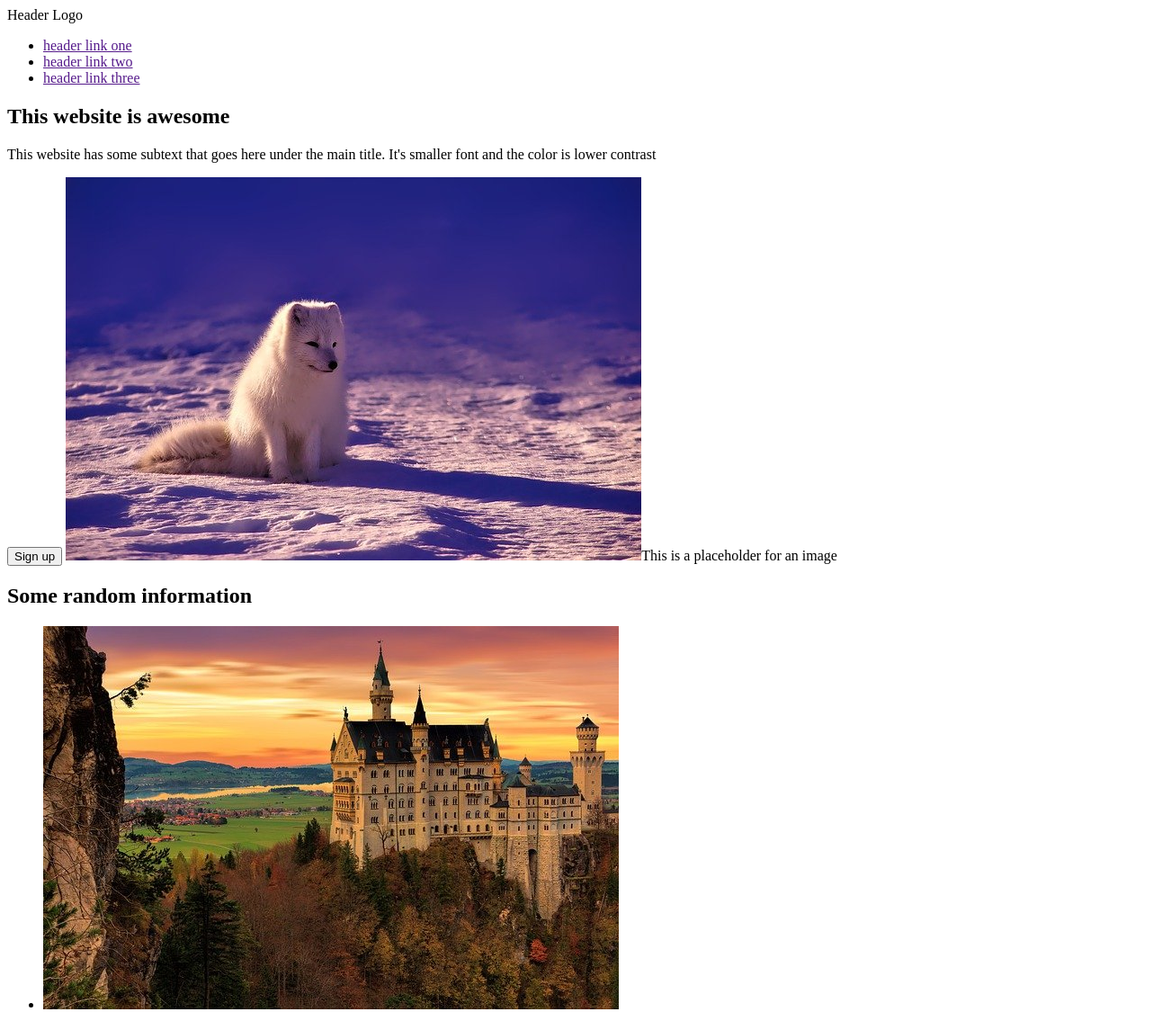
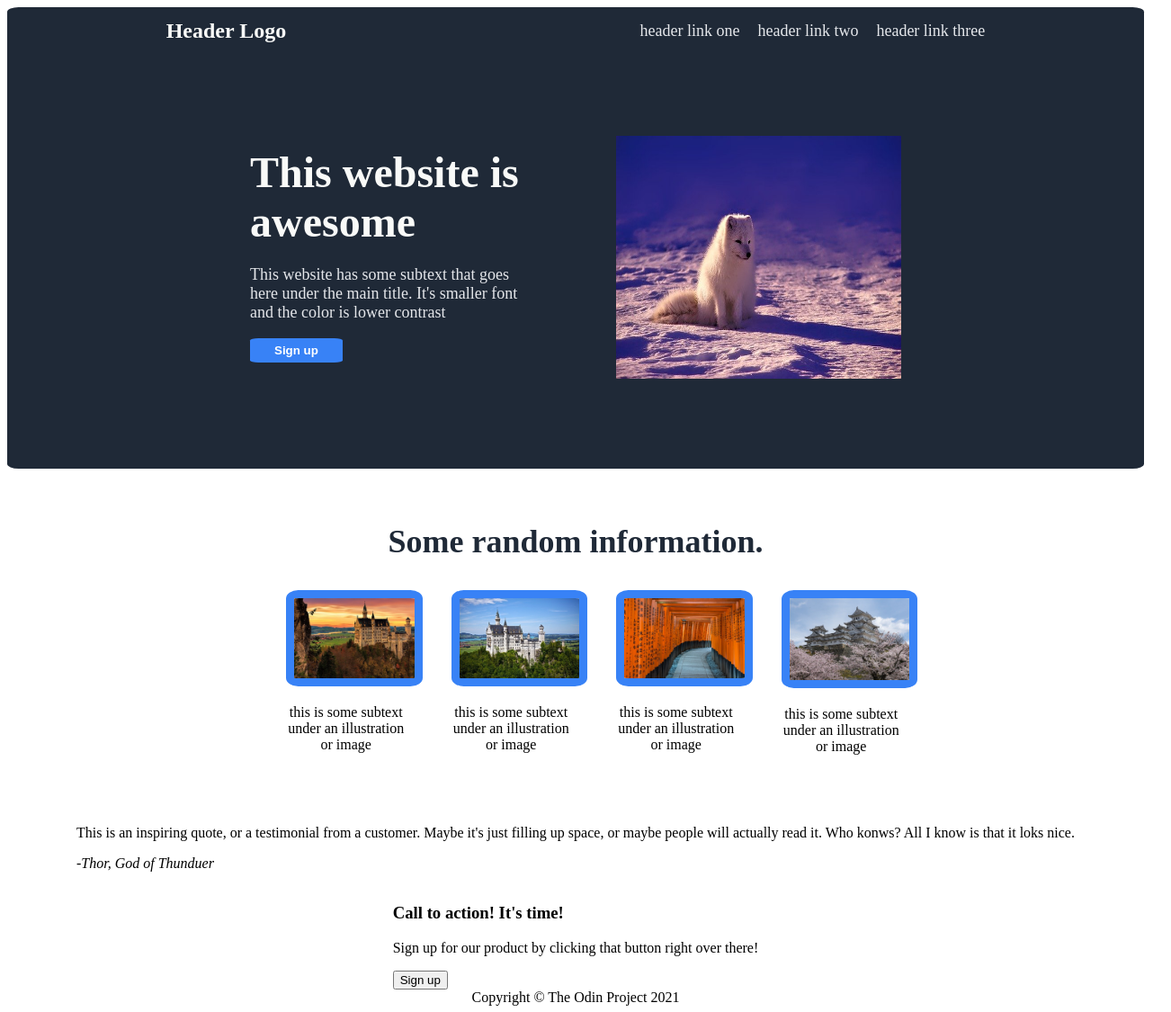
Before and after one commit to matthewnolancintron/Landing-Page, a plain HTML site: page index.html in a window 1280 px wide. Shown: the top 1125 px of the page at 90% size, 1302 px wide, since content can reach past the window. Drawn offline with Linux system fonts and the light colour scheme.

Commit message:
fixed some markup mistakes and styled section 1 and 2

```diff
--- a/index.html
+++ b/index.html
@@ -1,30 +1,16 @@
-<!--
-    website has 4 main sections
-    and a footer
-
-    start from the top and do one section at a time
-
-    markup before style for each section
-
-    look at flexbox exercises for guide
-    when needed
-
-    don't worry about mobile
-
-    and push to github when finished
--->
 <!DOCTYPE html>
 <html lang="en">
 <head>
     <meta charset="UTF-8">
     <meta http-equiv="X-UA-Compatible" content="IE=edge">
     <meta name="viewport" content="width=device-width, initial-scale=1.0">
-    <title>Document</title>
+    <link rel="stylesheet" href="styles.css">
+    <title>landingPage</title>
 </head>
 <body>
 
-    <!--1/4-->
-    <section class="1/4">
+    <!--1/4: finished-->
+    <section class="first">
         <header>
             <div class="header_logo">Header Logo</div>
             <ul class="header_links">
@@ -33,22 +19,24 @@
                 <li><a href="">header link three</a></li>
             </ul>
         </header>
-        <div class="1/4_body">
+        <div class="first_body">
+            <div class="first_body_text">
                 <h1>This website is awesome</h1>
                 <p>
                     This website has some subtext that goes here under the
                     main title. It's smaller font and the color is lower contrast
                 </p>
                 <button>Sign up</button>
-            <img src="./site-images/fox-g5261bb3f5_640.jpg" alt="">This is a placeholder for an image<img>
+            </div>
+            <img src="./site-images/fox-g5261bb3f5_640.jpg" alt="fox in the snow">
         </div>
     </section>
 
-    <!--2/4-->
-    <section class="2/4">
-        <div class="2/4_body">
-            <h2>Some random information</h2>
-            <ul class="Image_card_list">
+    <!--2/4: @-->
+    <section class="second">
+        <div class="second_body">
+            <h2>Some random information.</h2>
+            <ul class="image_card_list">
                 <li class="card">
                     <img src="./site-images/./cards/fairytale_fall_640.jpg" alt="">
                     <p>this is some subtext under an illustration or image</p>
@@ -70,7 +58,7 @@
     </section>
 
     <!--3/4-->
-    <section class="3/4">
+    <section class="third">
         <blockquote>
             <p>
                 This is an inspiring quote, or a testimonial
@@ -81,8 +69,9 @@
             <cite>-Thor, God of Thunduer</cite>
         </blockquote>
     </section>
+
     <!--4/4-->
-    <section class="4/4">
+    <section class="fourth">
         <h3>Call to action! It's time!</h3>
         <p>Sign up for our product by clicking that button right
             over there!
@@ -94,5 +83,7 @@
     <footer>
         Copyright &#169; The Odin Project 2021
     </footer>
+
+
 </body>
 </html>
--- /dev/null
+++ b/styles.css
@@ -0,0 +1,137 @@
+/**/
+body{
+    display: flex;
+    flex-direction: column;
+    justify-content: space-between;
+    align-items: center;
+}
+
+/* first section of the landing page */
+.first{
+    background-color:#1F2937;
+    display: flex;
+    flex-direction: column;
+    justify-content: space-around;
+    gap: 90px;
+    padding-bottom:100px;
+    border-radius: 1%;
+    width: 100%;
+}
+
+.first_body{
+    display: flex;
+    justify-content: space-around;
+    align-items: flex-start;
+    gap: 90px;
+    padding: 0 270px;
+}
+
+.first_body_text{
+    display: flex;
+    flex-direction: column;
+    justify-content: center;
+    align-items: flex-start;
+    flex:1;
+    margin-top: -27px;
+}
+
+.first header{
+    display: flex;
+    justify-content: space-around;
+    align-items: center;
+}
+
+.header_logo{
+    font-size: 24px;
+    color: #F9FAF8;
+    font-weight: bold;
+}
+
+.header_links a, .first_body p{
+    font-size: 18px;
+    color: #E5E7EB;
+}
+
+.header_links{
+    display: flex;
+    align-items: center;
+    gap: 20px;
+}
+
+.header_links a, .header_links{
+    list-style-type: none;
+    text-decoration: none;
+}
+
+.first_body h1{
+    font-size: 48px;
+    color: #F9FAF8;
+    font-weight: bolder;
+    margin-bottom: 3px;
+}
+
+.first_body button{
+    background-color:#3882f6;
+    color: white;
+    border-radius: 9%;
+    border: none;
+    padding: 6px 27px;
+    font-weight: bold;
+}
+
+.first_body img{
+    flex: 1;
+    height: 270px;
+    width: 200px;
+}
+
+
+/*Second section of the landing page*/
+.second{
+    background-color:white;
+    display: flex;
+    flex-direction: column;
+    justify-content: center;
+    align-items: center;
+    gap: 100px;
+    width: 100%;
+    padding:30px;
+}
+
+.second_body{
+    padding: 0 270px;
+}
+
+.second_body h2{
+    font-size: 36px;
+    font-weight: bolder;
+    color:#1F2937;
+    text-align: center;
+    margin-bottom: 33px;
+}
+
+.image_card_list{
+    display: flex;
+    list-style: none;
+    text-align: center;
+    gap: 50px;
+}
+
+.card{
+    flex: 1 1 auto;
+
+}
+
+.card img{
+    width: 100%;
+    border: solid #3882f6 9px;
+    border-radius: 9%;
+}
+
+.third{
+
+}
+
+.fourth{
+
+}
```
Lines whose indentation alone changed are shown as unchanged.
